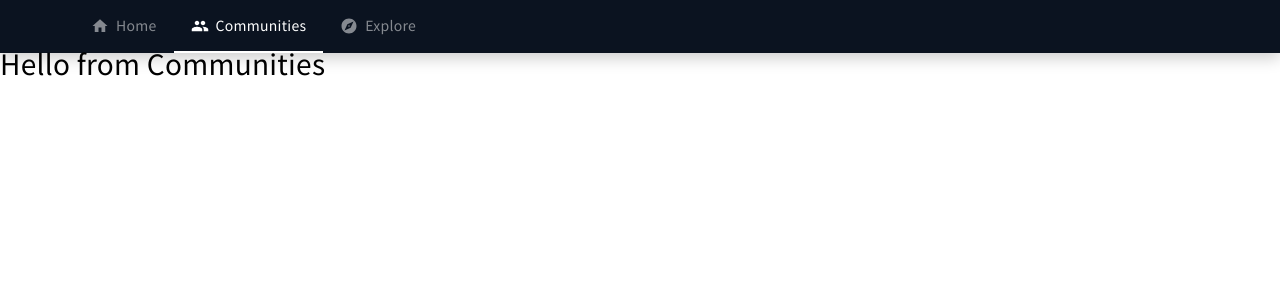
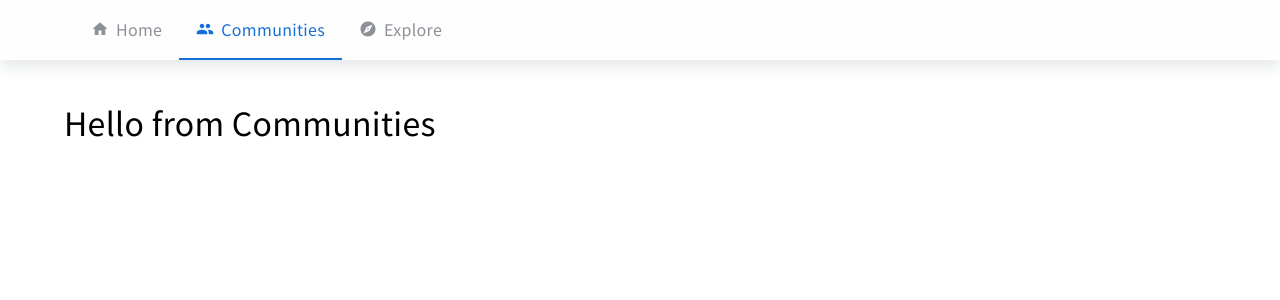
Before and after one commit to rumaan/hummble, a Next.js app: page /communities in a window 1280 px wide. Shown: the top 300 px of the page. Built offline with nearby package versions, Linux system fonts and the light colour scheme.

Commit message:
Update colors

```diff
--- a/components/nav/index.js
+++ b/components/nav/index.js
@@ -21,7 +21,7 @@ const Nav = () => (
     <style jsx>{`
      nav {
         background:  var(--color-secondary);
-        box-shadow: 0 5px 15px rgba(0, 0, 0, 0.2);
+        box-shadow:  0 6px 15px rgba(62, 84, 100, 0.15);
       }
       .nav-contents {
         display: flex;
@@ -46,7 +46,7 @@ const Nav = () => (
         display: flex;
         flex-direction: row;
         align-items: center;
-        padding: 15px 17px;
+        padding: 17px;
         color: var(--color-secondary-text-light);
         border-bottom: 2px solid transparent;
         transition: 0.3s all ease-in-out;
--- a/pages/communities.js
+++ b/pages/communities.js
@@ -1,6 +1,7 @@
 import React from 'react'
 import Head from 'next/head'
 import Nav from '../components/nav'
+import Container from '../components/container'
 
 function Communities() {
     return (
@@ -9,9 +10,12 @@ function Communities() {
                 <title>Communities</title>
                 <link rel="icon" href="/favicon.ico" />
             </Head>
-
             <Nav />
-            <h1>Hello from Communities</h1>
+            <div style={{ marginTop: `50px` }}>
+                <Container>
+                    <h1>Hello from Communities</h1>
+                </Container>
+            </div>
         </div>
     )
 }
--- a/styles/setup/_theme.scss
+++ b/styles/setup/_theme.scss
@@ -2,9 +2,9 @@
 
     --font-family-sans: "Noto Sans KR", sans-serif;
     --color-primary: #e60e40;
-    --color-secondary: rgb(11, 19, 32);
-    --color-secondary-text: #fff;
-    --color-secondary-text-light: rgba(255, 255, 255, 0.5);
+    --color-secondary: rgb(255, 254, 254);
+    --color-secondary-text: rgb(20, 112, 216);
+    --color-secondary-text-light: rgba(18, 29, 44, 0.486);
     --color-text: #18243A;
     --color-link: #192f91;
     --color-link-hover: #0a28ad;
--- a/styles/setup/_typography.scss
+++ b/styles/setup/_typography.scss
@@ -1,7 +1,7 @@
 @import url("https://fonts.googleapis.com/css?family=Noto+Sans+KR&display=swap");
 
 body {
-  font-size: 14px;
+  font-size: 16px;
   letter-spacing: 0.02em;
   font-weight: 400px;
   line-height: 1.5em;
```
Also changed, not shown: pages/explore.js (+6 -1 lines), pages/index.js (+6 -2 lines).
